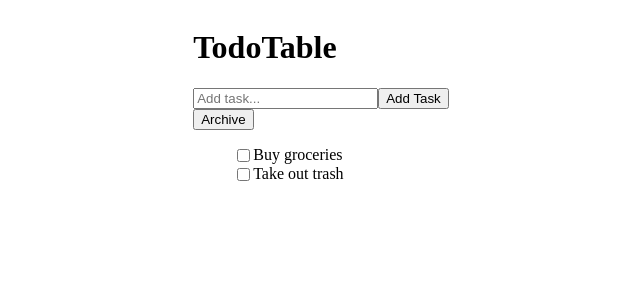
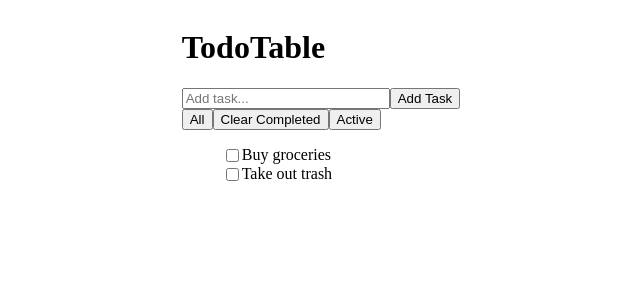
Before and after one commit to bogdanpashynskyi/todo, a React (Create React App) app: page / in a window 1280 px wide. Shown: the top 300 px of the page, without its empty margins (319-959 px from the left). Built offline with nearby package versions, Linux system fonts and the light colour scheme.

Commit message:
filter is not working correctly

```diff
--- a/src/App.css
+++ b/src/App.css
@@ -12,3 +12,7 @@
 .App__todo-item-completed {
     text-decoration: line-through;
 }
+
+.App__todo-input {
+    width: 200px;
+}
--- a/src/components/AddField.js
+++ b/src/components/AddField.js
@@ -12,6 +12,7 @@ export default class AddField extends Component {
 					onChange={(event) => {
 						this.handleOnItemChange(event.target.value)
 					}}
+					className="App__todo-input"
 					value={onClearInput}
 					type="text"
 					placeholder="Add task..."
--- /dev/null
+++ b/src/components/TodoActive.js
@@ -0,0 +1,13 @@
+import React from 'react'
+
+const TodoActive = ({ showActive }) => {
+
+  return (
+    <button
+			onClick={() => {showActive()}}
+		> Active
+		</button>
+	)
+}
+
+export default TodoActive;
--- /dev/null
+++ b/src/components/TodoAll.js
@@ -0,0 +1,13 @@
+import React from 'react'
+
+const TodoAll = ({ showAll }) => {
+
+  return (
+    <button
+			onClick={() => {showAll()}}
+		> All
+		</button>
+	)
+}
+
+export default TodoAll;
--- a/src/components/TodoArchive.js
+++ b/src/components/TodoArchive.js
@@ -5,7 +5,7 @@ const TodoArchive = ({ handleArchive }) => {
   return (
     <button
 			onClick={() => handleArchive()}
-		> Archive
+		> Clear Completed
 		</button>
 	)
 }
--- a/src/components/TodoItem.js
+++ b/src/components/TodoItem.js
@@ -7,8 +7,6 @@ const TodoItem = ({
 	itemId,
 	completed
 }) => {
-
-	console.log(completed)
   return (
     <div className="App__todo-item">
 			<input
--- a/src/components/TodoTable.js
+++ b/src/components/TodoTable.js
@@ -1,8 +1,12 @@
 import React, { Component } from 'react';
+
 import '../App.css';
+
 import AddField from './AddField';
 import TodoList from './TodoList';
-import TodoArchive from './TodoArchive'
+import TodoArchive from './TodoArchive';
+import TodoActive from './TodoActive';
+import TodoAll from './TodoAll'
 
 export default class TodoTable extends Component {
 	state = {
@@ -15,9 +19,27 @@ export default class TodoTable extends Component {
 
 	handleArchive = () => {
 		this.setState(({ todos }) => {
-			let remainingTasks = todos.filter(item => item.completed);
+			let remainingTasks = todos.filter(item => !item.completed);
 			return {
 				todos: remainingTasks,
+			}
+		})
+	}
+
+	showActive = () => {
+		this.setState(({ todos }) => {
+			let activeTasks = todos.filter(item => !item.completed)
+			return {
+				todos: activeTasks,
+			}
+	})
+	}
+
+	showAll = () => {
+		this.setState(( { todos }) => {
+			let allTasks = todos.map(item => item)
+			return {
+				todos: allTasks,
 			}
 		})
 	}
@@ -50,10 +72,11 @@ export default class TodoTable extends Component {
 
 	handleItemCompleted = (itemId) => {
 		this.setState(({ todos }) => {
-			let index = todos.findIndex(item => item.id === itemId);
-			todos[index].completed = !todos[index].completed;
+			let todosList = [...todos];
+			let index =  todosList.findIndex(item => item.id === itemId);
+			todosList[index].completed = !todosList[index].completed;
 			return {
-				todos,
+				todosList,
 			}
 		})
 	}
@@ -69,8 +92,14 @@ export default class TodoTable extends Component {
 						onItemChange={this.handleItemChange}
 						onClearInput={newTodo}
 					/>
+					<TodoAll
+						showAll={this.showAll}
+					/>
 					<TodoArchive
 						handleArchive={this.handleArchive}
+					/>
+					<TodoActive
+						showActive={this.showActive}
 					/>
 					<TodoList
 						todos={todos}
```
